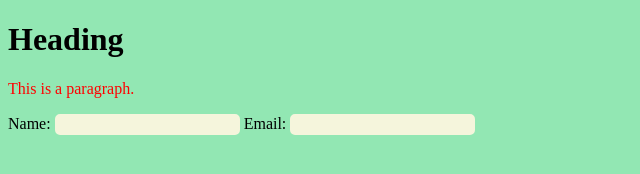
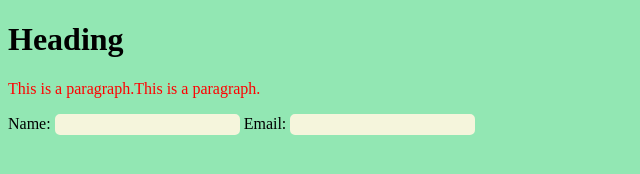
Before and after one commit to sumedh0806/Exam, a plain HTML site: page index.html in a window 1280 px wide. Shown: the whole page, without its empty margins (0-640 px from the left). Drawn offline with Linux system fonts and the light colour scheme.

Commit message:
modified html code

```diff
--- a/index.html
+++ b/index.html
@@ -6,7 +6,7 @@
 <body>
 
 <h1>Heading</h1>
-<p>This is a paragraph.</p>
+<p>This is a paragraph.This is a paragraph.</p>
 <form>
     <label for="name">Name: </label>
         <input type="text" id="name">
```
